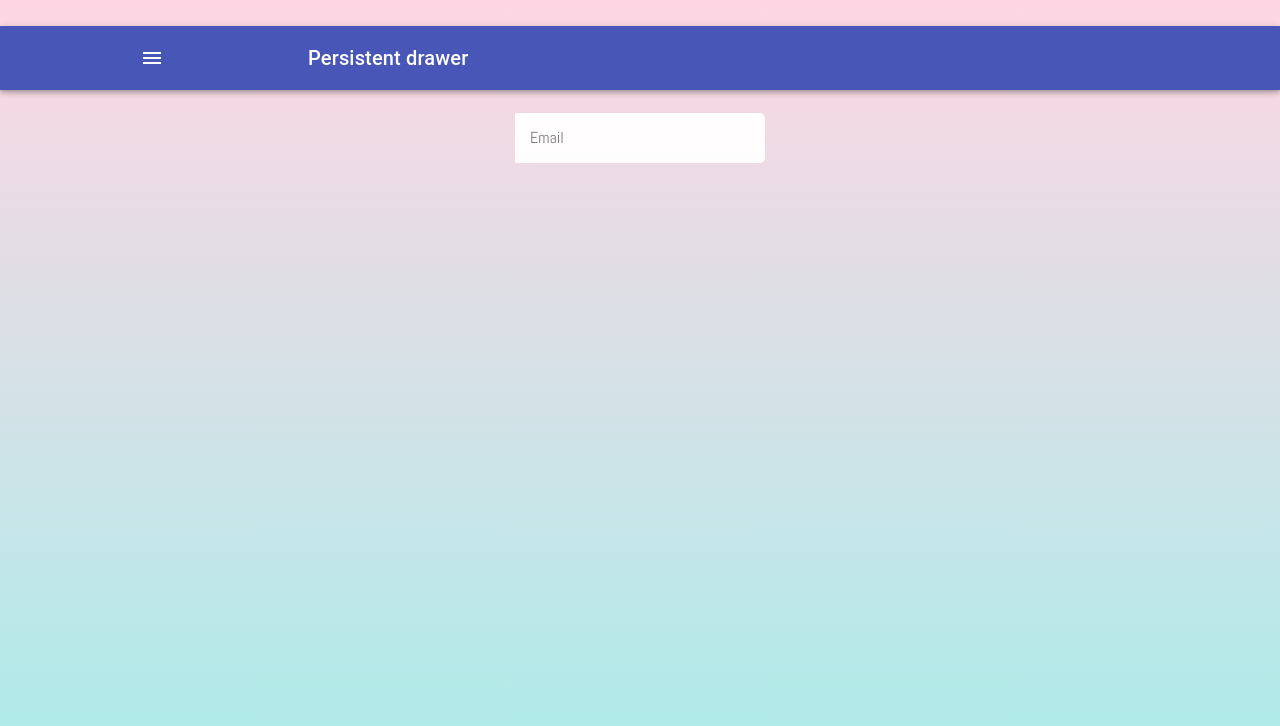
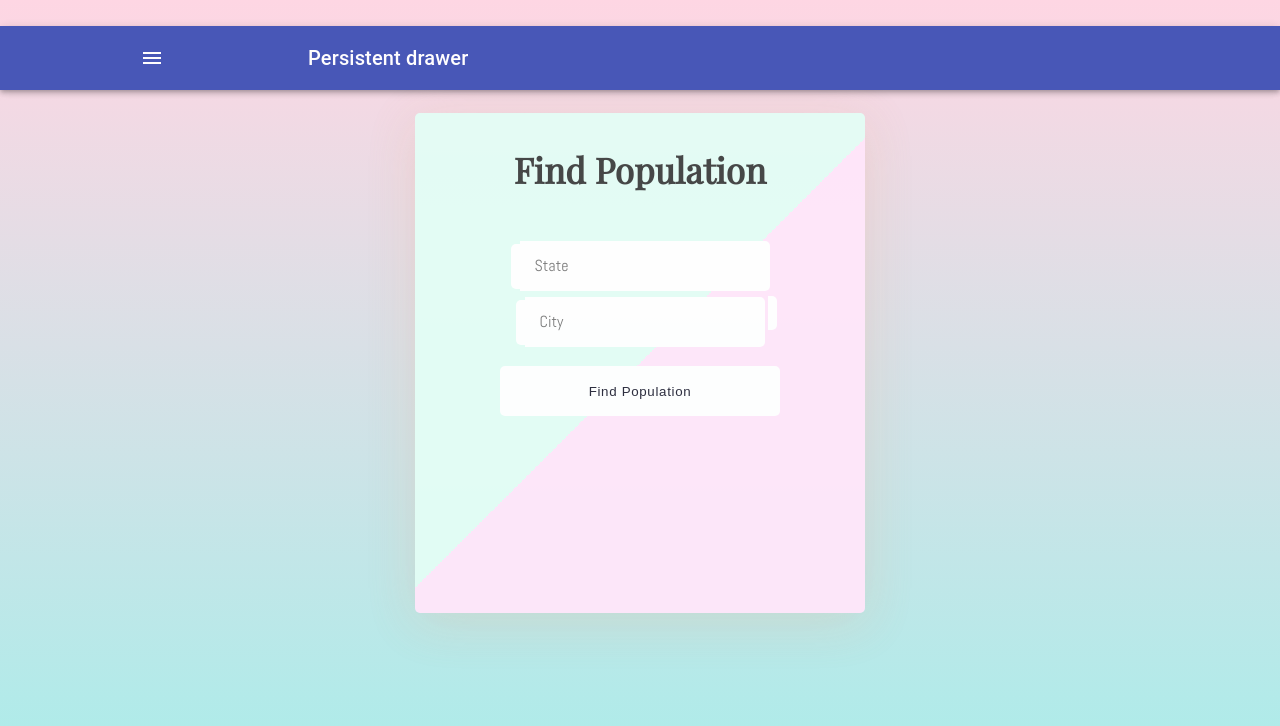
Before and after one commit to KeshawnSharper/DataFacts-FE, a React (Create React App) app in the folder fe/: page /home/1 in a window 1280 px wide. Shown: the top 726 px of the page. Built offline with nearby package versions, Linux system fonts and the light colour scheme; sample sign-in values are in the browser's storage; a web font is replaced by a local one.

Commit message:
Population tab design

```diff
--- a/fe/src/components/Tabs/Population/Population.js
+++ b/fe/src/components/Tabs/Population/Population.js
@@ -1,18 +1,74 @@
-import React from "react"
+import React, { useState } from "react"
 
 const Population = props => {
+   const [place,setPlace] = useState({city:"",state:""})
+    const handleChange = e => {
+        setPlace({
+            ...place,
+            [e.target.name]:e.target.value
+        })
+   }
     return (
-        <div>
+        <form>
+        <div className="con">
+          <header className="head-form">
+            <h2>Find Population</h2>
+            {/* If username or password is empty then send an error message, otherwise send a welcome message */}
+            {/* <p>
+              {submitted && error
+                ? "Invalid Credentials, Please Try again"
+                : submitted
+                ? "Please provide a username and/or password"
+                : "WELCOME, Login with your Datafacts credentials"}
+            </p> */}
+          </header>
+          <br />
+          <div className="field-set">
+            <span className="input-item">
+              <i className="fa fa-user-circle" />
+            </span>
+            {/* When the value changes the state will change based on property */}
             <input
               className="form-input"
               id="txt-input"
-                name="username"
+              name="State"
               type="text"
-                placeholder="Email"
+              placeholder="State"
               required
               onChange={(e) => handleChange(e)}
             />
+            <br />
+            <span className="input-item">
+              <i className="fa fa-key" />
+            </span>
+            {/* When the value changes the state will change based on property */}
+
+            <input
+              className="form-input"
+              type="text"
+              name="City"
+              placeholder="City"
+              id="pwd"
+              onChange={(e) => handleChange(e)}
+            />
+            <span>
+              <i
+                className="fa fa-eye"
+                aria-hidden="true"
+                type="button"
+                id="eye"
+              />
+            </span>
+            <br />
+            {/* Submits the login credentials if form is filled to be checked by the backend  */}
+            <button className="log-in">
+              {" "}
+              Find Population{" "}
+            </button>
           </div>
+
+        </div>
+      </form>
     )
 }
 export default Population
```
Lines whose indentation alone changed are shown as unchanged.
